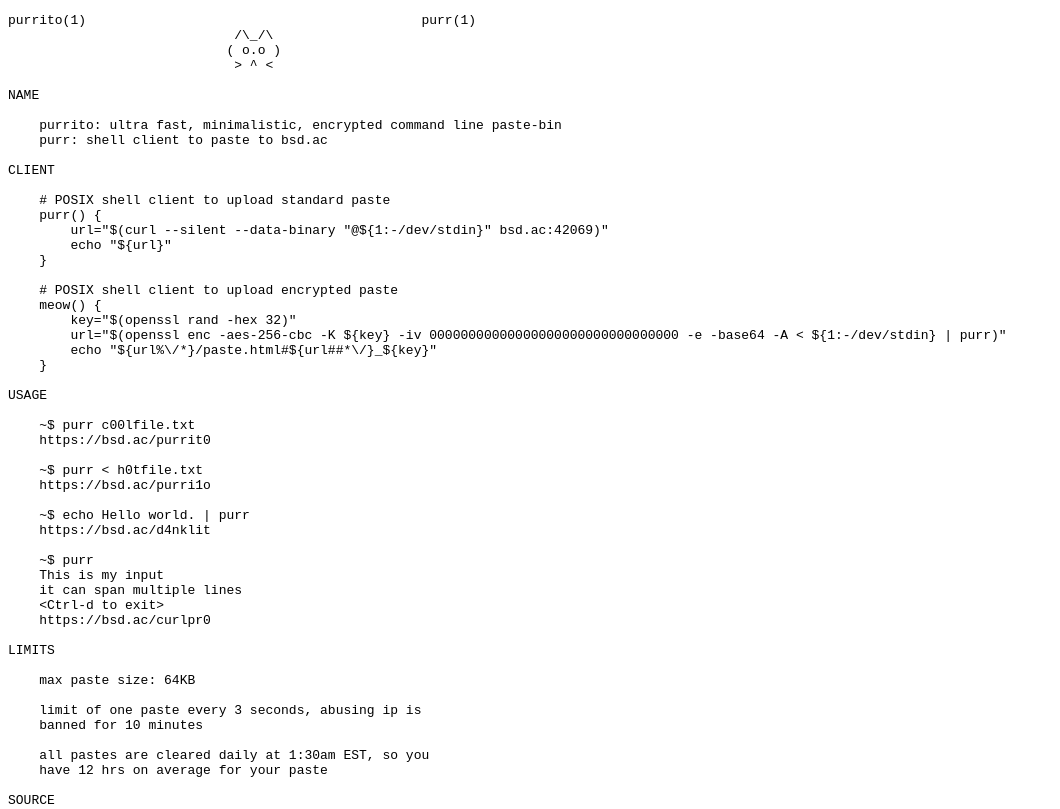
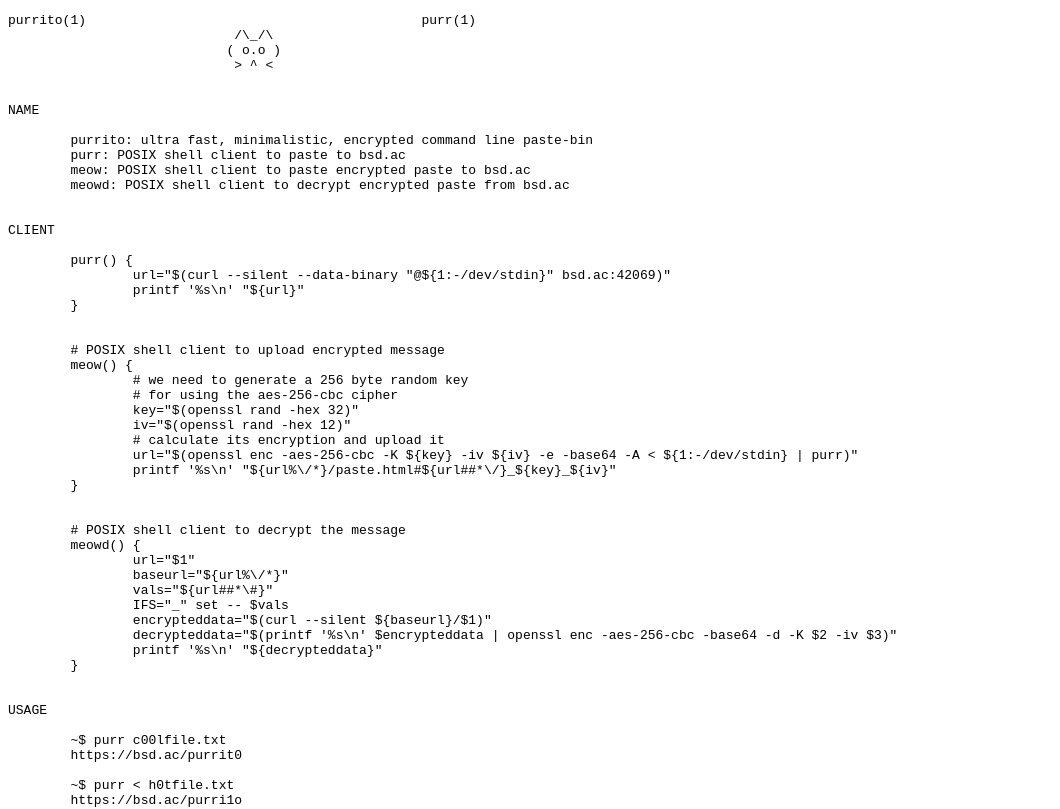
Before and after one commit to PurritoBin/PurritoBin, a plain HTML site: page frontend/index.html in a window 1280 px wide. Shown: the top 809 px of the page, without its empty margins (0-1060 px from the left). Drawn offline with Linux system fonts and the light colour scheme.

Commit message:
added meowd to frontend
also some formatting changes

```diff
--- a/frontend/index.html
+++ b/frontend/index.html
@@ -12,25 +12,46 @@
                             ( o.o )
                              > ^ <
 
+
 NAME
 
 	purrito: ultra fast, minimalistic, encrypted command line paste-bin
-    purr: shell client to paste to bsd.ac
+	purr: POSIX shell client to paste to bsd.ac
+	meow: POSIX shell client to paste encrypted paste to bsd.ac
+	meowd: POSIX shell client to decrypt encrypted paste from bsd.ac
+
 
 CLIENT
 
-    # POSIX shell client to upload standard paste
 	purr() {
 		url="$(curl --silent --data-binary "@${1:-/dev/stdin}" bsd.ac:42069)"
-	echo "${url}"
+		printf '%s\n' "${url}"
 	}
 
-    # POSIX shell client to upload encrypted paste
+
+	# POSIX shell client to upload encrypted message
 	meow() {
+		# we need to generate a 256 byte random key
+		# for using the aes-256-cbc cipher
 		key="$(openssl rand -hex 32)"
-        url="$(openssl enc -aes-256-cbc -K ${key} -iv 00000000000000000000000000000000 -e -base64 -A &lt; ${1:-/dev/stdin} | purr)"
-        echo "${url%\/*}/paste.html#${url##*\/}_${key}"
+		iv="$(openssl rand -hex 12)"
+		# calculate its encryption and upload it
+		url="$(openssl enc -aes-256-cbc -K ${key} -iv ${iv} -e -base64 -A < ${1:-/dev/stdin} | purr)"
+		printf '%s\n' "${url%\/*}/paste.html#${url##*\/}_${key}_${iv}"
 	}
+
+
+	# POSIX shell client to decrypt the message
+	meowd() {
+		url="$1"
+		baseurl="${url%\/*}"
+		vals="${url##*\#}"
+		IFS="_" set -- $vals
+		encrypteddata="$(curl --silent ${baseurl}/$1)"
+		decrypteddata="$(printf '%s\n' $encrypteddata | openssl enc -aes-256-cbc -base64 -d -K $2 -iv $3)"
+		printf '%s\n' "${decrypteddata}"
+	}
+
 
 USAGE
 
@@ -49,6 +70,7 @@
 	&lt;Ctrl-d to exit&gt;
 	https://bsd.ac/curlpr0
 
+
 LIMITS
 
 	max paste size: 64KB
@@ -56,8 +78,6 @@
 	limit of one paste every 3 seconds, abusing ip is
 	banned for 10 minutes
 
-    all pastes are cleared daily at 1:30am EST, so you
-    have 12 hrs on average for your paste
 
 SOURCE
 
```
Lines whose indentation alone changed are shown as unchanged.
